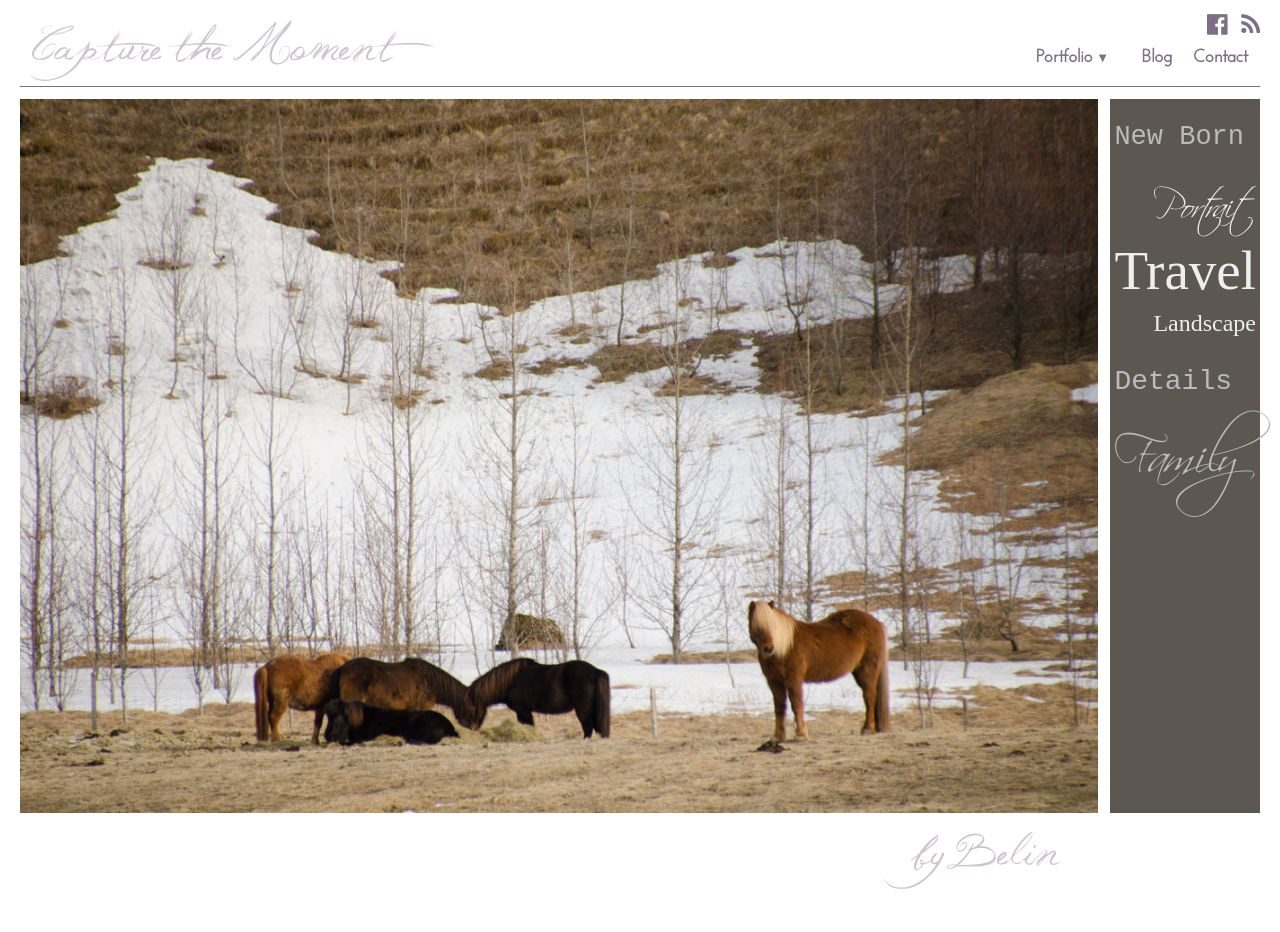
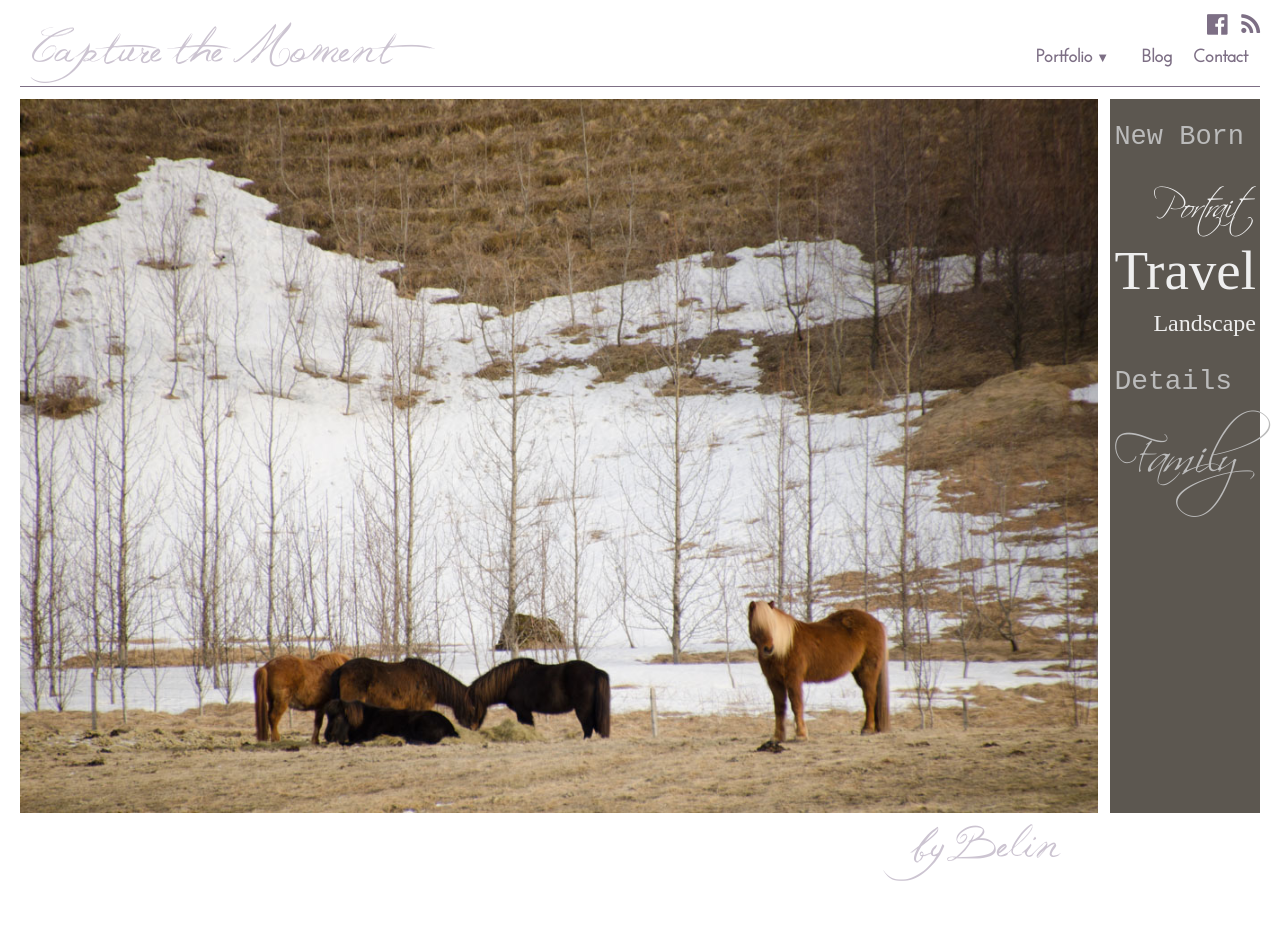
Before and after one commit to cmbybelin/cmbybelin.github.io, a Jekyll site: the page built from index.html, in a window 1280 px wide. Built offline with Jekyll 4.4.1, drawn with Linux system fonts in a browser that asks for light colours; nearby versions of some CDN libraries.

Commit message:
Fix some title padding.

```diff
--- a/style/main.css
+++ b/style/main.css
@@ -397,7 +397,7 @@
 @media (min-width: 600px) {
  h1 {
   float: left;
-  padding-top: 16px;
+  padding-top: 18px;
  }
  h2 {
   display: block;
@@ -425,8 +425,11 @@
   padding: 0 12px 36px;
  }
  h1, .signature {
-  padding-top: 14px;
+  padding-top: 16px;
   font-size: 45px;
+ }
+ .signature {
+  padding-top: 6px;
  }
  .navigate {
   display: block;
```
